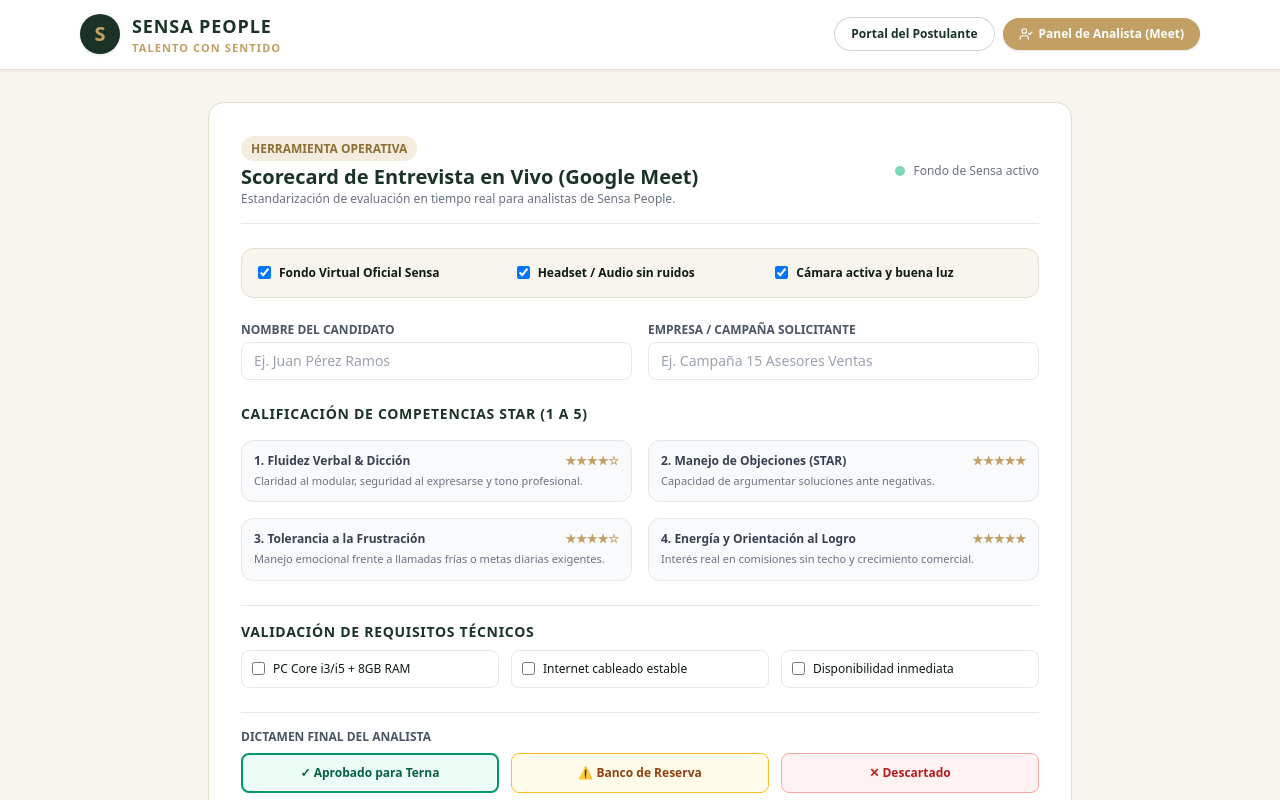
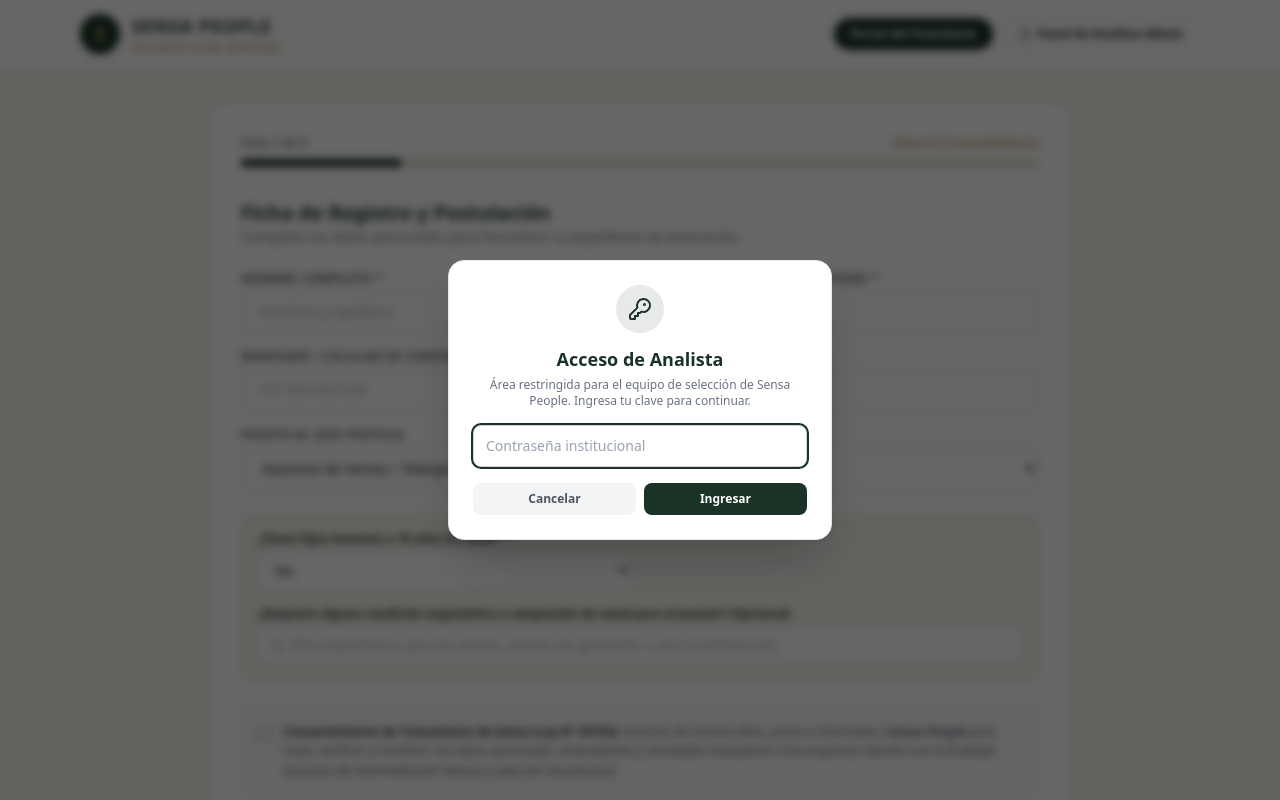
Before and after one commit to diazgarciayc-create/sensa-evaluaciones, a React (Vite) app: page / in a window 1280 px wide. Both pictures are taken after a click on the button "Panel de Analista (Meet)". Shown: the top 800 px of the page. Built offline with nearby package versions, Linux system fonts and the light colour scheme; a web font is replaced by a local one.

Commit message:
agregar clave

```diff
--- a/src/App.jsx
+++ b/src/App.jsx
@@ -2,14 +2,23 @@ import React, { useState } from 'react';
 import {
   Users, CheckCircle2, AlertCircle, FileText, Send, Award,
   HelpCircle, ChevronRight, UserCheck, ShieldCheck, Download,
-  ExternalLink, Sparkles, MessageCircle, Star, Phone, Mail, Building
+  ExternalLink, Sparkles, MessageCircle, Star, Phone, Mail, Building,
+  Lock, LogOut, KeyRound
 } from 'lucide-react';
 
 export default function App() {
-  const [activeTab, setActiveTab] = useState('candidate');
+  const [activeTab, setActiveTab] = useState('candidate'); // 'candidate' | 'interviewer'
   const [step, setStep] = useState(1);
   const [gdprAccepted, setGdprAccepted] = useState(false);
 
+  // Seguridad / Control de Acceso para Analistas
+  const [isAnalystAuth, setIsAnalystAuth] = useState(false);
+  const [showAuthModal, setShowAuthModal] = useState(false);
+  const [accessPassword, setAccessPassword] = useState('');
+  const [authError, setAuthError] = useState(false);
+  const ANALYST_SECRET_PIN = "sensa2026"; // Clave de acceso institucional
+
+  // Form State
   const [formData, setFormData] = useState({
     fullName: '',
     dni: '',
@@ -24,6 +33,7 @@ export default function App() {
     psychologicalScore: 0,
   });
 
+  // Atajos de Teclado (10 preguntas)
   const [shortcutsAnswers, setShortcutsAnswers] = useState({});
   const shortcutsQuestions = [
     { id: 's1', q: '¿Qué atajo de teclado se utiliza para COPIAR un texto o elemento?', options: ['A) Ctrl + V', 'B) Ctrl + C', 'C) Ctrl + X', 'D) Ctrl + Z'], correct: 1 },
@@ -34,10 +44,11 @@ export default function App() {
     { id: 's6', q: '¿Qué comando selecciona TODO el texto o todos los elementos de un documento/carpeta?', options: ['A) Ctrl + T', 'B) Ctrl + E (o Ctrl + A en inglés)', 'C) Shift + Flecha Abajo', 'D) Alt + A'], correct: 1 },
     { id: 's7', q: '¿Cómo puedes MINIMIZAR todas las ventanas abiertas al instante y mostrar el escritorio?', options: ['A) Windows + D', 'B) Ctrl + M', 'C) Alt + F4', 'D) Windows + Esc'], correct: 0 },
     { id: 's8', q: 'Para ABRIR el Administrador de Tareas directamente si un programa se congela:', options: ['A) Alt + Tab + Del', 'B) Ctrl + Alt + F4', 'C) Windows + R', 'D) Ctrl + Shift + Esc'], correct: 3 },
-    { id: 's9', q: 'Para CERRAR la pestaña o pestaña activa del navegador sin cerrar todo el programa:', options: ['A) Ctrl + Q', 'B) Ctrl + W', 'C) Alt + W', 'D) Ctrl + Shift + W'], correct: 1 },
+    { id: 's9', q: 'Para CERRAR la pestaña activa del navegador sin cerrar todo el programa:', options: ['A) Ctrl + Q', 'B) Ctrl + W', 'C) Alt + W', 'D) Ctrl + Shift + W'], correct: 1 },
     { id: 's10', q: '¿Qué tecla se presiona en el teclado para ACTUALIZAR o recargar una página web?', options: ['A) F2', 'B) F11', 'C) F5', 'D) F8'], correct: 2 }
   ];
 
+  // Lógica y Razonamiento (10 preguntas)
   const [logicAnswers, setLogicAnswers] = useState({});
   const logicQuestions = [
     { id: 'l1', q: 'Si una empresa proyecta un presupuesto de S/ 8,000 y se reduce un 15%, ¿cuánto presupuesto queda disponible?', options: ['A) S/ 6,500', 'B) S/ 6,800', 'C) S/ 7,200', 'D) S/ 7,000'], correct: 1 },
@@ -52,6 +63,7 @@ export default function App() {
     { id: 'l10', q: 'Completa la secuencia de letras: B, D, F, H, ...', options: ['A) I', 'B) K', 'C) J', 'D) L'], correct: 2 }
   ];
 
+  // Psicológico / Conductual (10 preguntas)
   const [psychAnswers, setPsychAnswers] = useState({});
   const psychQuestions = [
     { id: 'p1', q: 'Frente a un día con múltiples imprevistos y cambios de prioridades por parte de gerencia, tu actitud habitual es:', options: ['A) Expresar molestia y exigir que no cambien los planes', 'B) Adaptarte con serenidad, reorganizar tu lista y avanzar por orden de relevancia', 'C) Dejar de trabajar hasta que definan algo fijo', 'D) Cumplir solo lo que te corresponde personalmente'], correct: 1 },
@@ -108,8 +120,36 @@ export default function App() {
     setStep(6);
   };
 
+  // Manejo de pestaña de analista con clave
+  const handleAnalystTabClick = () => {
+    if (isAnalystAuth) {
+      setActiveTab('interviewer');
+    } else {
+      setShowAuthModal(true);
+      setAuthError(false);
+      setAccessPassword('');
+    }
+  };
+
+  const handleVerifyPassword = (e) => {
+    e.preventDefault();
+    if (accessPassword === ANALYST_SECRET_PIN) {
+      setIsAnalystAuth(true);
+      setShowAuthModal(false);
+      setActiveTab('interviewer');
+    } else {
+      setAuthError(true);
+    }
+  };
+
+  const handleLogoutAnalyst = () => {
+    setIsAnalystAuth(false);
+    setActiveTab('candidate');
+  };
+
   return (
     <div className="min-h-screen bg-[#F7F5EE] text-[#0F1A14] font-sans pb-16">
+      {/* Encabezado */}
       <header className="bg-white border-b border-[#E5E0D0] sticky top-0 z-30 shadow-sm">
         <div className="max-w-6xl mx-auto px-4 py-3 flex flex-wrap items-center justify-between gap-3">
           <div className="flex items-center space-x-3">
@@ -134,23 +174,89 @@ export default function App() {
               Portal del Postulante
             </button>
             <button
-              onClick={() => setActiveTab('interviewer')}
+              onClick={handleAnalystTabClick}
               className={`px-4 py-2 rounded-full text-xs font-semibold transition flex items-center space-x-1.5 ${
                 activeTab === 'interviewer'
                   ? 'bg-[#C29F62] text-white shadow'
                   : 'bg-white border border-[#C29F62]/30 text-[#0F1A14] hover:bg-[#F7F5EE]'
               }`}
             >
-              <UserCheck className="w-3.5 h-3.5" />
+              {isAnalystAuth ? <UserCheck className="w-3.5 h-3.5" /> : <Lock className="w-3.5 h-3.5 text-gray-500" />}
               <span>Panel de Analista (Meet)</span>
             </button>
+
+            {isAnalystAuth && (
+              <button
+                onClick={handleLogoutAnalyst}
+                title="Cerrar sesión de analista"
+                className="p-2 rounded-full text-xs text-red-600 bg-red-50 hover:bg-red-100 transition border border-red-200"
+              >
+                <LogOut className="w-3.5 h-3.5" />
+              </button>
+            )}
           </div>
         </div>
       </header>
 
+      {/* Modal de Contraseña para el Analista */}
+      {showAuthModal && (
+        <div className="fixed inset-0 bg-black/60 z-50 flex items-center justify-center p-4 backdrop-blur-sm">
+          <div className="bg-white rounded-2xl max-w-sm w-full p-6 shadow-2xl border border-gray-200 animate-in fade-in">
+            <div className="w-12 h-12 rounded-full bg-[#1B3326]/10 text-[#1B3326] flex items-center justify-center mx-auto mb-3">
+              <KeyRound className="w-6 h-6" />
+            </div>
+            <h3 className="text-center text-lg font-bold text-[#1B3326]">Acceso de Analista</h3>
+            <p className="text-center text-xs text-gray-500 mt-1 mb-4">
+              Área restringida para el equipo de selección de Sensa People. Ingresa tu clave para continuar.
+            </p>
+
+            <form onSubmit={handleVerifyPassword} className="space-y-4">
+              <div>
+                <input
+                  type="password"
+                  autoFocus
+                  placeholder="Contraseña institucional"
+                  value={accessPassword}
+                  onChange={(e) => {
+                    setAccessPassword(e.target.value);
+                    if (authError) setAuthError(false);
+                  }}
+                  className="w-full px-3 py-2.5 rounded-lg border border-gray-300 text-sm focus:ring-2 focus:ring-[#1B3326] focus:outline-none"
+                />
+                {authError && (
+                  <p className="text-red-600 text-xs mt-1.5 font-medium flex items-center gap-1">
+                    <AlertCircle className="w-3.5 h-3.5" /> Clave incorrecta. Acceso denegado.
+                  </p>
+                )}
+              </div>
+
+              <div className="flex gap-2">
+                <button
+                  type="button"
+                  onClick={() => setShowAuthModal(false)}
+                  className="w-1/2 py-2 text-xs font-semibold text-gray-600 bg-gray-100 rounded-lg hover:bg-gray-200 transition"
+                >
+                  Cancelar
+                </button>
+                <button
+                  type="submit"
+                  className="w-1/2 py-2 text-xs font-semibold text-white bg-[#1B3326] rounded-lg hover:bg-[#14261C] transition"
+                >
+                  Ingresar
+                </button>
+              </div>
+            </form>
+          </div>
+        </div>
+      )}
+
+      {/* Contenido Principal */}
       <main className="max-w-4xl mx-auto px-4 mt-8">
+
+        {/* FLUJO POSTULANTE */}
         {activeTab === 'candidate' && (
           <div className="bg-white rounded-2xl shadow-sm border border-[#E5E0D0] p-6 sm:p-8">
+
             {step <= 5 && (
               <div className="mb-8">
                 <div className="flex justify-between items-center text-xs font-bold text-[#1B3326]/60 mb-2">
@@ -172,6 +278,7 @@ export default function App() {
               </div>
             )}
 
+            {/* PASO 1 */}
             {step === 1 && (
               <div className="space-y-6">
                 <div>
@@ -308,6 +415,7 @@ export default function App() {
               </div>
             )}
 
+            {/* PASO 2 */}
             {step === 2 && (
               <div className="space-y-6">
                 <div>
@@ -352,6 +460,7 @@ export default function App() {
               </div>
             )}
 
+            {/* PASO 3 */}
             {step === 3 && (
               <div className="space-y-6">
                 <div>
@@ -396,6 +505,7 @@ export default function App() {
               </div>
             )}
 
+            {/* PASO 4 */}
             {step === 4 && (
               <div className="space-y-6">
                 <div>
@@ -440,6 +550,7 @@ export default function App() {
               </div>
             )}
 
+            {/* PASO 5 */}
             {step === 5 && (
               <div className="space-y-6">
                 <div>
@@ -453,11 +564,11 @@ export default function App() {
                     <div>
                       <h4 className="text-xs font-bold text-[#1B3326] uppercase">¿Cómo obtener tu Certijoven / Certificado Único Laboral (CUL)?</h4>
                       <p className="text-xs text-gray-600 mt-1 leading-relaxed">
-                        Es un certificado 100% oficial, legal y gratuito expedido por el Ministerio de Trabajo (MTPE). Contiene antecedentes policiales, penales y trayectoria laboral formal:
+                        Es un certificado 100% oficial y gratuito emitido por el MTPE. Contiene antecedentes policiales, penales y trayectoria laboral formal:
                       </p>
                       <ol className="text-xs text-gray-600 list-decimal list-inside mt-2 space-y-1 font-medium">
                         <li>Ingresa a: <a href="https://www.empleosperu.gob.pe" target="_blank" rel="noreferrer" className="text-[#C29F62] underline font-bold">empleosperu.gob.pe</a></li>
-                        <li>Inicia sesión con tu DNI y contraseña (o dale a registrarte en 2 min).</li>
+                        <li>Inicia sesión con tu DNI y contraseña.</li>
                         <li>Haz clic en <strong>"Solicitar Certificado Único Laboral"</strong> y descarga el PDF.</li>
                       </ol>
                     </div>
@@ -508,6 +619,7 @@ export default function App() {
               </div>
             )}
 
+            {/* PASO 6 */}
             {step === 6 && (
               <div className="text-center py-6 space-y-6">
                 <div className="w-16 h-16 bg-[#1B3326]/10 text-[#1B3326] rounded-full flex items-center justify-center mx-auto">
@@ -559,19 +671,23 @@ export default function App() {
           </div>
         )}
 
+        {/* PANEL DE ENTREVISTA EN VIVO (ANALISTA) */}
         {activeTab === 'interviewer' && (
           <div className="bg-white rounded-2xl shadow-sm border border-[#E5E0D0] p-6 sm:p-8 space-y-6">
             <div className="flex flex-wrap items-center justify-between gap-4 border-b border-gray-200 pb-4">
               <div>
-                <span className="bg-[#C29F62]/20 text-[#8E7036] text-xs font-bold px-2.5 py-1 rounded-full uppercase">Herramienta Operativa</span>
+                <span className="bg-[#C29F62]/20 text-[#8E7036] text-xs font-bold px-2.5 py-1 rounded-full uppercase">Área Restringida</span>
                 <h2 className="text-xl font-bold text-[#1B3326] mt-1">Scorecard de Entrevista en Vivo (Google Meet)</h2>
-                <p className="text-xs text-gray-500">Estandarización de evaluación en tiempo real para analistas de Sensa People.</p>
+                <p className="text-xs text-gray-500">Evaluación en tiempo real para analistas de selección de Sensa People.</p>
               </div>
 
-              <div className="flex items-center space-x-2 text-xs text-gray-500">
-                <span className="w-2.5 h-2.5 rounded-full bg-emerald-500 animate-pulse"></span>
-                <span>Fondo de Sensa activo</span>
-              </div>
+              <button
+                onClick={handleLogoutAnalyst}
+                className="px-3 py-1.5 rounded-lg border border-red-200 bg-red-50 text-red-700 text-xs font-semibold hover:bg-red-100 transition flex items-center space-x-1"
+              >
+                <LogOut className="w-3.5 h-3.5" />
+                <span>Cerrar Sesión</span>
+              </button>
             </div>
 
             <div className="grid grid-cols-1 sm:grid-cols-3 gap-3 bg-[#F7F5EE] p-4 rounded-xl border border-[#E5E0D0]">
```
